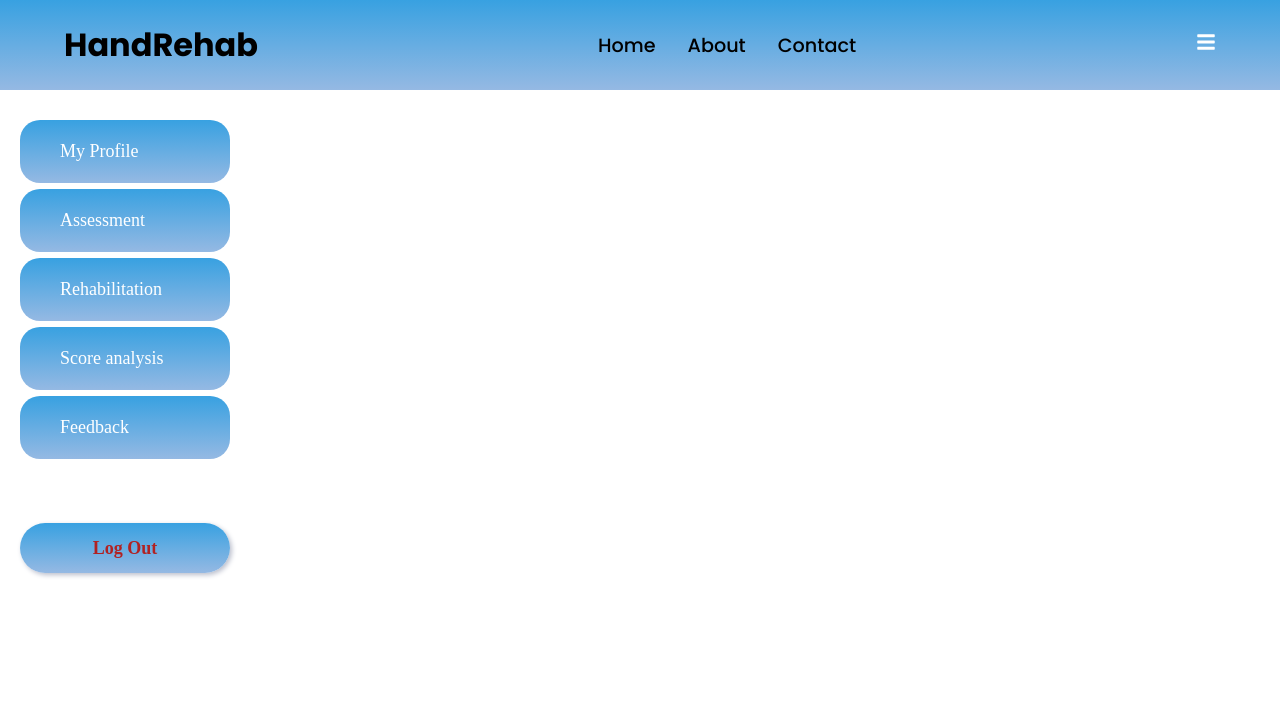
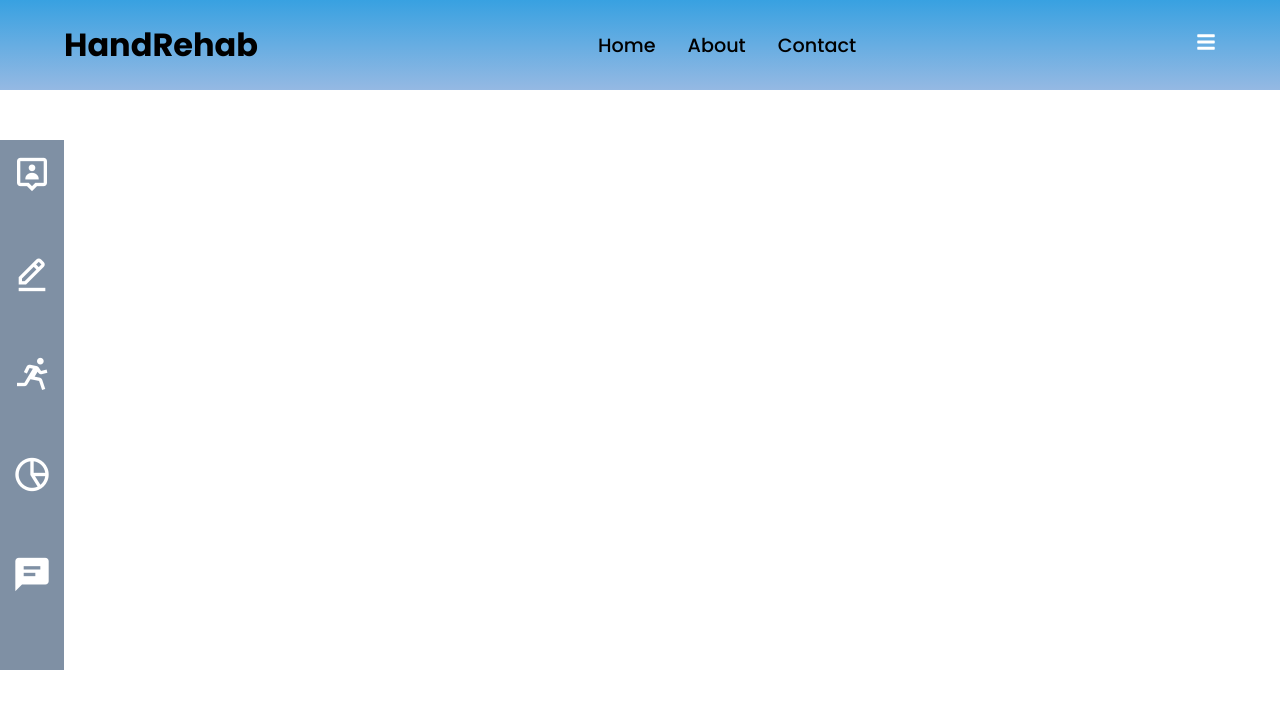
Before and after one commit to HandRehab/handrehab_frontend, a React (Create React App) app: page / in a window 1280 px wide. Shown: the top 708 px of the page. Built offline with nearby package versions, Linux system fonts and the light colour scheme.

Commit message:
sidebar updated

```diff
--- a/package.json
+++ b/package.json
@@ -6,6 +6,7 @@
     "@testing-library/jest-dom": "^5.17.0",
     "@testing-library/react": "^13.4.0",
     "@testing-library/user-event": "^13.5.0",
+    "boxicons": "^2.1.4",
     "framer-motion": "^11.0.3",
     "react": "^18.2.0",
     "react-dom": "^18.2.0",
--- a/src/components/Home/SideBar/SideBar.css
+++ b/src/components/Home/SideBar/SideBar.css
@@ -1,164 +1,122 @@
+@import url('https://fonts.googleapis.com/css2?family=Poppins:wght@300;400;500;600;700&display=swap');
+
+*{
+  margin: 0;
+  padding: 0;
+  box-sizing: border-box;
+  font-family: 'Poppins', sans-serif;
+}
 .sidebar{
-    position: fixed;
-    width: 250px;
-    height: 100vh;
-    background: white;
-    padding: 20px;
-    margin-top: 100px;
-    border-top-right-radius: 10px;
-  }
+/*   position: fixed; */
+/*   top: 0; */
+/*   left: 0; */
 
-  .contents{
-      line-height: 2;
-  }
+  height: 100%;
+  width: 64px;
+  background: #7F90A4;
+  z-index: 100;
+  transition: all 0.5s ease;
+}
+.sidebar.close{
+
+  width: 64px;
+}
+.sidebar .nav-links{
+  margin-top: 50px;
+    height: 100%;
+  padding: 30px 0 0 0;
+  overflow: auto;
+}
+.sidebar.close .nav-links{
+  overflow: visible;
+}
+.sidebar .nav-links::-webkit-scrollbar{
+  display: none;
+}
+.sidebar .nav-links li{
+  position: relative;
+  list-style: none;
+  transition: all 0.4s ease;
+}
+.sidebar .nav-links li .iocn-link{
+  display: flex;
+  align-items: center;
+  justify-content: space-between;
+}
+.sidebar.close .nav-links li .iocn-link{
+  display: block
+}
+.sidebar .nav-links li i{
+/*   for icon */
+  height: 100px;
+  min-width: 64px;
+  text-align: center;
+  line-height: 10px;
+  color: #ffffff;
+  font-size:40px;
+  cursor: pointer;
+  transition: all 0.3s ease;
+}
+.sidebar .nav-links li :hover{
+    color: #fff;
+}
+
+.sidebar .nav-links li a{
+  display: flex;
+  align-items: center;
+  text-decoration: none;
+}
+.sidebar.close .nav-links li a .link_name{
+  opacity: 0;
+  pointer-events: none;
+}
+
+.sidebar .nav-links li .sub-menu{
+  padding: 6px 6px 14px 80px;
+  margin-top: -10px;
+  background: #77889C;
+  display: none;
+}
+
+.sidebar .nav-links li .sub-menu a{
+  color: #fff;
+  font-size: 14px;
+  padding: 5px 0;
+  white-space: nowrap;
+  opacity: 0.6;
+  transition: all 0.3s ease;
+}
+.sidebar .nav-links li .sub-menu a:hover{
+  opacity: 1;
+}
+.sidebar.close .nav-links li .sub-menu{
+  position: absolute;
+/*   margin-top: 10px; */
+  padding: 10px 20px;
+  opacity: 0;
+  display: block;
+  left: 100%;
+  top: 0px;
+  pointer-events: none;
+}
+.sidebar.close .nav-links li:hover .sub-menu{
+  position: absolute;
+  opacity: 1;
+  pointer-events: auto;
+  transition: all 0.4s ease;
+}
+.sidebar .nav-links li .sub-menu .link_name{
+  display: none;
+}
+.sidebar.close .nav-links li .sub-menu .link_name{
+  font-size: 18px;
+  opacity: 1;
+  display: block;
+}
 
 
-  .details{
-      line-height: 3.5;
-      font-size:large;
-      cursor: pointer;
-      color:#fff;
-      padding-left: 40px;
-      text-decoration: none;
-      font-family: 'Arapey', serif;
-      transition: color 0.3s ease;
-
+@media (max-width: 420px) {
+  .sidebar.close .nav-links li .sub-menu{
+    display: none;
   }
- .details:hover{
-      transition: color 0.5s ease;
-      color: rgb(0, 0, 0);
-      border-radius:23px ;
-      color: rgb(27, 2, 2);
-      font-size: 1.3em;
- }
-
-
-
-
-       .but {
-        display: flex;
-        justify-content: center;
-        align-items: center;
-        padding: 1rem 3rem;
-        margin-left: 0rem;
-        margin-top: 4rem;
-        background: linear-gradient(#38a1e1, #95b9e3);
-        width: 100%;
-
-      }
-
-      #but {
-        color: #b12222;
-        outline: none;
-        text-decoration: none;
-        border: none;
-        font-weight: 700;
-        border-radius: 5px;
-        font-family: 'Arapey', serif;
-        cursor: pointer;
-
-      }
-
-
-
-
-
-
-
-
-
-  .but1{
-      padding: 0.7rem ;
-      margin-left: 0.5rem;
-      margin-top: 2rem;
-      background: linear-gradient(#38a1e1, #95b9e3);
-      width:69%
-
-   }
-      #but1 {
-          color: rgb(255, 255, 255);
-          outline: none;
-          text-decoration: none;
-          border: none;
-          font-weight: 700;
-          border-radius: 5px;
-          cursor: pointer;
-          font-family: Arial, Helvetica, sans-serif;
-
-        }
-
-
-
-
-
-
-
-  .d1{
-    background: linear-gradient(#38a1e1, #95b9e3);
-      color: #fff;
-      border-radius: 20px;
-
-  }
-  .d2{
-    background: linear-gradient(#38a1e1, #95b9e3);
-      color: #fff;
-      border-radius: 20px;
-      margin-top: 6px;
-  }
-  .d3{
-    background: linear-gradient(#38a1e1, #95b9e3);
-      color: #fff;
-      border-radius: 20px;
-      margin-top: 6px;
-  }
-  .d4{
-    background: linear-gradient(#38a1e1, #95b9e3);
-      color: #fff;
-      border-radius: 20px;
-      margin-top: 6px;
-  }
-  .d5{
-    background: linear-gradient(#38a1e1, #95b9e3);
-      color: #fff;
-      border-radius: 20px;
-      margin-top: 6px;
-  }
-  .dropdown-menu {
-      position: relative;
-      display: inline-block;
-    }
-
-    .dots-button {
-      background: none;
-      border: none;
-      cursor: pointer;
-    }
-
-    .dots {
-      display: block;
-      width: 4px;
-      height: 4px;
-      margin: 2px;
-      background-color: #000;
-      border-radius: 50%;
-    }
-
-    .dropdown-content {
-      position: absolute;
-      background-color: #f9f9f9;
-      min-width: 160px;
-      box-shadow: 0px 8px 16px 0px rgba(0,0,0,0.2);
-      z-index: 1;
-      margin-top: 10px;
-    }
-
-    .dropdown-item {
-      color: #000;
-      padding: 10px;
-      text-decoration: none;
-      display: block;
-    }
-
-    .dropdown-item:hover {
-      background-color: #ddd;
-    }
+}
--- a/src/components/Home/SideBar/SideBar.js
+++ b/src/components/Home/SideBar/SideBar.js
@@ -1,55 +1,76 @@
-import React from "react";
-import { Link } from 'react-router-dom';
-import './SideBar.css'
+import React from 'react';
+import 'boxicons'
+import './SideBar.css'; // Make sure to import the CSS file
+
+const SideBar = () => {
+  return (
+    <div className="sidebar close">
+      <link href='https://unpkg.com/boxicons@2.1.4/css/boxicons.min.css' rel='stylesheet'></link>
+      <ul className="nav-links">
+        <li>
+          <div className="iocn-link">
+            <a href="#"><i class='bx bx-user-pin'></i></a>
+          </div>
+          <ul className="sub-menu">
+            <li><a className="link_name" href="#">Profile</a></li>
+
+          </ul>
+        </li>
+
+        <li>
+          <div className="iocn-link">
+            <a href="#">
+            <i class='bx bx-edit-alt'></i>
+              <span className="link_name">Assessment</span>
+            </a>
+          </div>
+          <ul className="sub-menu">
+            <li><a className="link_name" href="#">Assessment</a></li>
+
+          </ul>
+        </li>
+
+        <li>
+          <a href="#">
+          <i class='bx bx-run'></i>
+            <span className="link_name">Rehabilitation</span>
+          </a>
+          <ul className="sub-menu blank">
+            <li><a className="link_name" href="#">Rehabilitation</a></li>
+          </ul>
+        </li>
+
+        <li>
+          <a href="#">
+            <i className='bx bx-pie-chart-alt-2'></i>
+            <span className="link_name">Analytics</span>
+          </a>
+          <ul className="sub-menu blank">
+            <li><a className="link_name" href="#">Analytics</a></li>
+          </ul>
+        </li>
 
 
-function SideBar() {
-    const logout = () => {
-      sessionStorage.clear()
-    }
-    return (
-      <div>
-        <div className="sidebar">
-          <div className="d1">
-            <Link to="/myprofile" className="details">
-              My Profile
-            </Link>
+
+        <li>
+          <div className="iocn-link">
+            <a href="#">
+            <i class='bx bxs-comment-detail'></i>
+              <span className="link_name">Feedback</span>
+            </a>
           </div>
+          <ul className="sub-menu">
+            <li><a className="link_name" href="#">Feedback</a></li>
 
-          <div className="d2">
-            <Link to="/Assesment" className="details">
-              Assessment
-            </Link>
-          </div>
-          <div className="d3">
-            <Link to="/Rehabilitaion" className="details">
-              Rehabilitation
-            </Link>
-          </div>
-          <div className="d4">
-            <Link to="Score Analysis" className="details">
-              Score analysis
-            </Link>
+          </ul>
+        </li>
 
-          </div>
-          <div className="d5">
-            <Link to="Feedback" className="details">
-              Feedback
-            </Link>
 
-          </div>
 
-          <div>
-            <button className="but">
-              <Link to="/Login" id="but" onClick={logout}>
-                Log Out
-              </Link>
-            </button>
-          </div>
 
-        </div>
-      </div>
-    );
-  }
+      </ul>
+    </div>
+  );
+};
 
-  export default SideBar
+export default SideBar;
--- a/src/components/NavBar/NavBar.css
+++ b/src/components/NavBar/NavBar.css
@@ -3,7 +3,7 @@
     justify-content: space-between;
     align-items: center;
     padding: 2rem 4rem;
-    position: fixed;
+    position: relative;
     width: 100%;
     height: 90px;
     z-index: 10;
--- a/src/index.css
+++ b/src/index.css
@@ -1,3 +1,5 @@
+
+
 body {
   margin: 0;
   font-family: -apple-system, BlinkMacSystemFont, 'Segoe UI', 'Roboto', 'Oxygen',
@@ -11,7 +13,9 @@ code {
   font-family: source-code-pro, Menlo, Monaco, Consolas, 'Courier New',
     monospace;
 }
+
 @import url('https://fonts.googleapis.com/css2?family=Playfair+Display:ital,wght@0,400..900;1,400..900&display=swap');
+
 li{
   list-style: none;
   text-decoration: none;
```
Also changed, not shown: src/components/NavBar/NavBar.js (line endings or trailing spaces), 1 other file (tests, documents, lock files or other folders).
